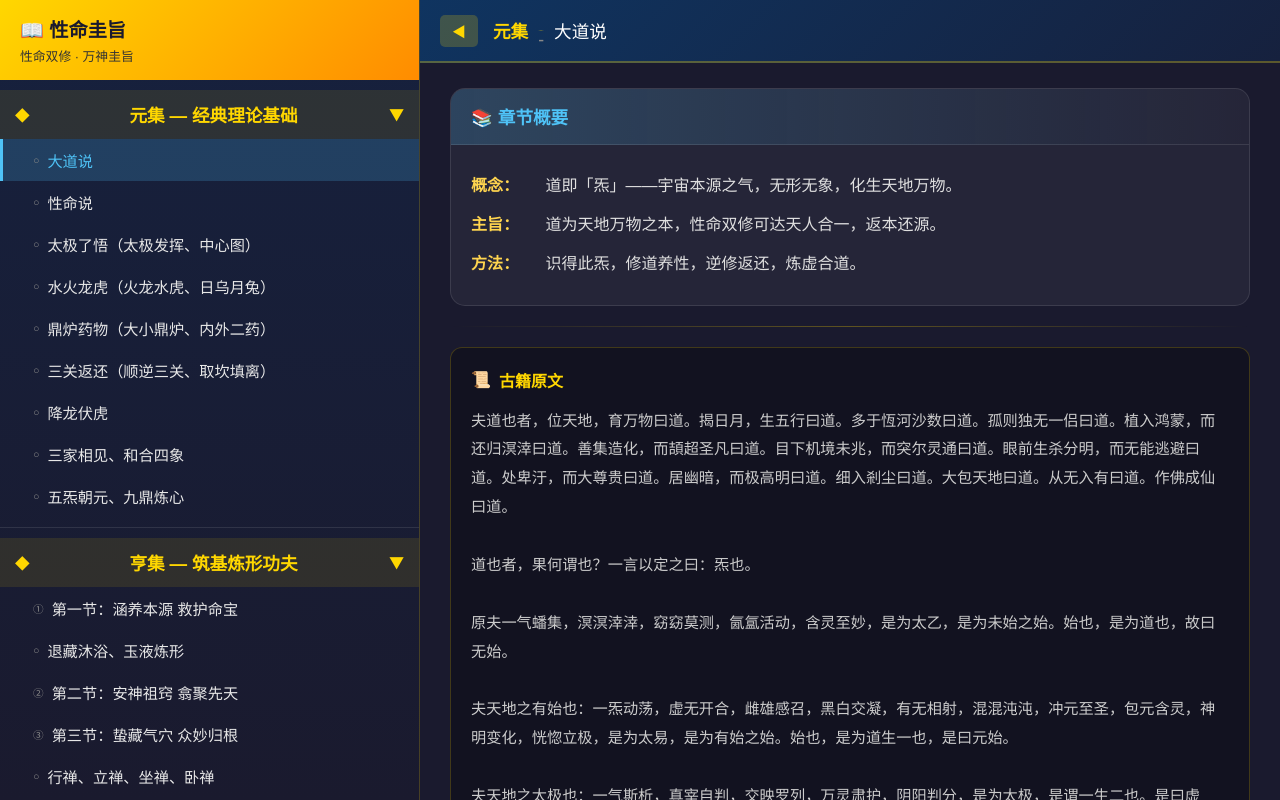
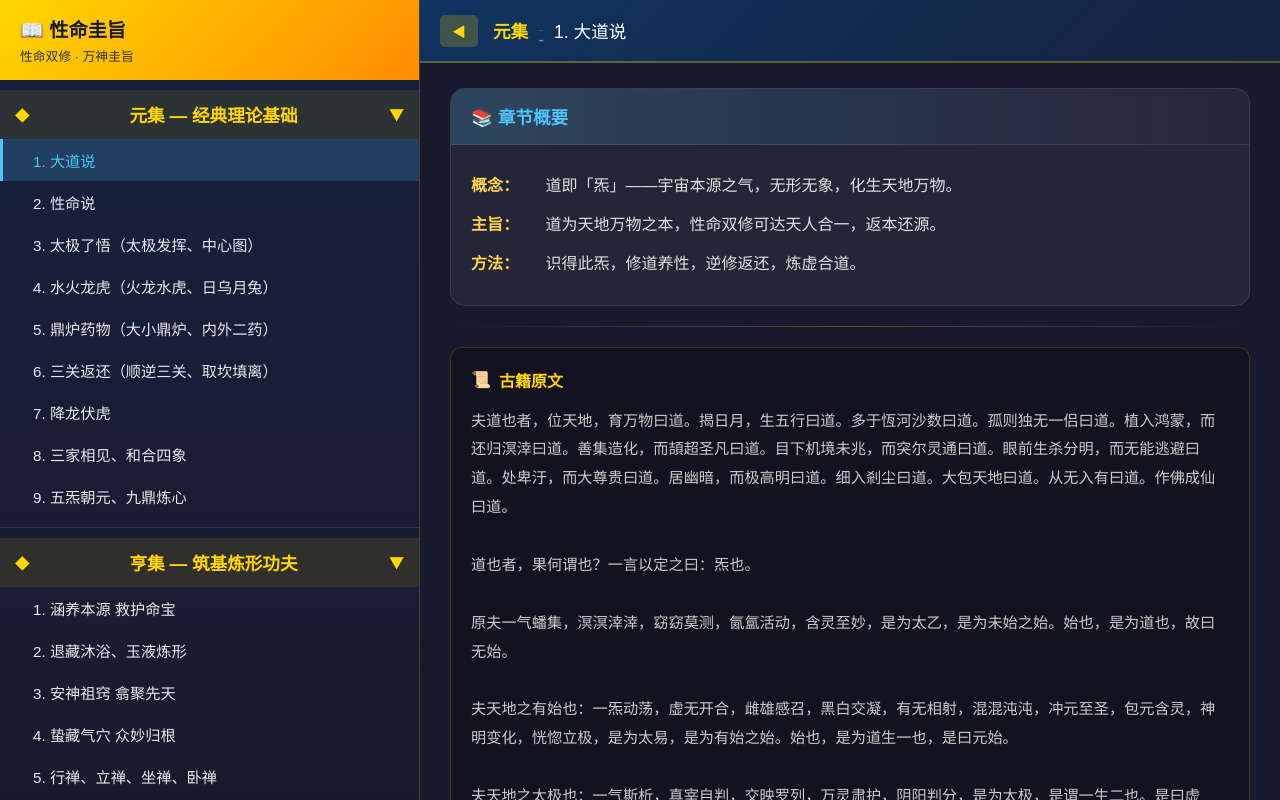
Before and after one commit to DalvikSu/xmgz, a plain HTML site: page index.html in a window 1280 px wide. Drawn offline with Linux system fonts and the light colour scheme.

Commit message:
添加章节编号并在banner显示

```diff
--- a/index.html
+++ b/index.html
@@ -574,31 +574,31 @@
                 </div>
                 <div class="collection-items">
                     <div class="section-item" data-section="大道说" onclick="showSection(this, '大道说')">
-                        <span class="section-name"><span class="section-icon">○</span> 大道说</span>
+                        <span class="section-name">1. 大道说</span>
                     </div>
                     <div class="section-item" data-section="性命说" onclick="showSection(this, '性命说')">
-                        <span class="section-name"><span class="section-icon">○</span> 性命说</span>
+                        <span class="section-name">2. 性命说</span>
                     </div>
                     <div class="section-item" data-section="太极了悟" onclick="showSection(this, '太极了悟')">
-                        <span class="section-name"><span class="section-icon">○</span> 太极了悟（太极发挥、中心图）</span>
+                        <span class="section-name">3. 太极了悟（太极发挥、中心图）</span>
                     </div>
                     <div class="section-item" data-section="水火龙虎" onclick="showSection(this, '水火龙虎')">
-                        <span class="section-name"><span class="section-icon">○</span> 水火龙虎（火龙水虎、日乌月兔）</span>
+                        <span class="section-name">4. 水火龙虎（火龙水虎、日乌月兔）</span>
                     </div>
                     <div class="section-item" data-section="鼎炉药物" onclick="showSection(this, '鼎炉药物')">
-                        <span class="section-name"><span class="section-icon">○</span> 鼎炉药物（大小鼎炉、内外二药）</span>
+                        <span class="section-name">5. 鼎炉药物（大小鼎炉、内外二药）</span>
                     </div>
                     <div class="section-item" data-section="三关返还" onclick="showSection(this, '三关返还')">
-                        <span class="section-name"><span class="section-icon">○</span> 三关返还（顺逆三关、取坎填离）</span>
+                        <span class="section-name">6. 三关返还（顺逆三关、取坎填离）</span>
                     </div>
                     <div class="section-item" data-section="降龙伏虎" onclick="showSection(this, '降龙伏虎')">
-                        <span class="section-name"><span class="section-icon">○</span> 降龙伏虎</span>
+                        <span class="section-name">7. 降龙伏虎</span>
                     </div>
                     <div class="section-item" data-section="三家四象" onclick="showSection(this, '三家四象')">
-                        <span class="section-name"><span class="section-icon">○</span> 三家相见、和合四象</span>
+                        <span class="section-name">8. 三家相见、和合四象</span>
                     </div>
                     <div class="section-item" data-section="五炁九鼎" onclick="showSection(this, '五炁九鼎')">
-                        <span class="section-name"><span class="section-icon">○</span> 五炁朝元、九鼎炼心</span>
+                        <span class="section-name">9. 五炁朝元、九鼎炼心</span>
                     </div>
                 </div>
             </div>
@@ -610,19 +610,19 @@
                 </div>
                 <div class="collection-items">
                     <div class="section-item" data-section="第一节口诀" onclick="showSection(this, '第一节口诀')">
-                        <span class="section-name"><span class="section-icon">①</span> 第一节：涵养本源 救护命宝</span>
+                        <span class="section-name">1. 涵养本源 救护命宝</span>
                     </div>
                     <div class="section-item" data-section="退藏沐浴" onclick="showSection(this, '退藏沐浴')">
-                        <span class="section-name"><span class="section-icon">○</span> 退藏沐浴、玉液炼形</span>
+                        <span class="section-name">2. 退藏沐浴、玉液炼形</span>
                     </div>
                     <div class="section-item" data-section="第二节口诀" onclick="showSection(this, '第二节口诀')">
-                        <span class="section-name"><span class="section-icon">②</span> 第二节：安神祖窍 翕聚先天</span>
+                        <span class="section-name">3. 安神祖窍 翕聚先天</span>
                     </div>
                     <div class="section-item" data-section="第三节口诀" onclick="showSection(this, '第三节口诀')">
-                        <span class="section-name"><span class="section-icon">③</span> 第三节：蛰藏气穴 众妙归根</span>
+                        <span class="section-name">4. 蛰藏气穴 众妙归根</span>
                     </div>
                     <div class="section-item" data-section="行立坐卧" onclick="showSection(this, '行立坐卧')">
-                        <span class="section-name"><span class="section-icon">○</span> 行禅、立禅、坐禅、卧禅</span>
+                        <span class="section-name">5. 行禅、立禅、坐禅、卧禅</span>
                     </div>
                 </div>
             </div>
@@ -634,19 +634,19 @@
                 </div>
                 <div class="collection-items">
                     <div class="section-item" data-section="第四节口诀" onclick="showSection(this, '第四节口诀')">
-                        <span class="section-name"><span class="section-icon">④</span> 第四节：天人合发 采药归壶</span>
+                        <span class="section-name">1. 天人合发 采药归壶</span>
                     </div>
                     <div class="section-item" data-section="聚火载金" onclick="showSection(this, '聚火载金')">
-                        <span class="section-name"><span class="section-icon">○</span> 聚火载金、闭任开督</span>
+                        <span class="section-name">2. 聚火载金、闭任开督</span>
                     </div>
                     <div class="section-item" data-section="第五节口诀" onclick="showSection(this, '第五节口诀')">
-                        <span class="section-name"><span class="section-icon">⑤</span> 第五节：乾坤交媾 去矿留金</span>
+                        <span class="section-name">3. 乾坤交媾 去矿留金</span>
                     </div>
                     <div class="section-item" data-section="第六节口诀" onclick="showSection(this, '第六节口诀')">
-                        <span class="section-name"><span class="section-icon">⑥</span> 第六节：灵丹入鼎 长养圣胎</span>
+                        <span class="section-name">4. 灵丹入鼎 长养圣胎</span>
                     </div>
                     <div class="section-item" data-section="周天火候" onclick="showSection(this, '周天火候')">
-                        <span class="section-name"><span class="section-icon">○</span> 周天火候、长养圣胎</span>
+                        <span class="section-name">5. 周天火候、长养圣胎</span>
                     </div>
                 </div>
             </div>
@@ -658,22 +658,22 @@
                 </div>
                 <div class="collection-items">
                     <div class="section-item" data-section="第七节口诀" onclick="showSection(this, '第七节口诀')">
-                        <span class="section-name"><span class="section-icon">⑦</span> 第七节：婴儿现形 出离苦海</span>
+                        <span class="section-name">1. 婴儿现形 出离苦海</span>
                     </div>
                     <div class="section-item" data-section="真空炼形" onclick="showSection(this, '真空炼形')">
-                        <span class="section-name"><span class="section-icon">○</span> 真空炼形法则</span>
+                        <span class="section-name">2. 真空炼形法则</span>
                     </div>
                     <div class="section-item" data-section="第八节口诀" onclick="showSection(this, '第八节口诀')">
-                        <span class="section-name"><span class="section-icon">⑧</span> 第八节：移神内院 端拱冥心</span>
+                        <span class="section-name">3. 移神内院 端拱冥心</span>
                     </div>
                     <div class="section-item" data-section="六通验证" onclick="showSection(this, '六通验证')">
-                        <span class="section-name"><span class="section-icon">○</span> 六通验证</span>
+                        <span class="section-name">4. 六通验证</span>
                     </div>
                     <div class="section-item" data-section="第九节口诀" onclick="showSection(this, '第九节口诀')">
-                        <span class="section-name"><span class="section-icon">⑨</span> 第九节：本体虚空 超出三界</span>
+                        <span class="section-name">5. 本体虚空 超出三界</span>
                     </div>
                     <div class="section-item" data-section="三身成就" onclick="showSection(this, '三身成就')">
-                        <span class="section-name"><span class="section-icon">○</span> 三身成就（法报化）</span>
+                        <span class="section-name">6. 三身成就（法报化）</span>
                     </div>
                 </div>
             </div>
@@ -723,6 +723,7 @@
             "大道说": {
                 title: "大道说",
                 collection: "元集",
+                sectionNumber: 1,
                 summary: {
                     "概念": "道即「炁」——宇宙本源之气，无形无象，化生天地万物。",
                     "主旨": "道为天地万物之本，性命双修可达天人合一，返本还源。",
@@ -748,6 +749,7 @@
             "性命说": {
                 title: "性命说",
                 collection: "元集",
+                sectionNumber: 2,
                 summary: {
                     "概念": "性者元神（心），命者元炁（身）；性为神、命为气。儒曰存心养性，道曰修心练性，释曰明心见性。",
                     "主旨": "性命本一，性命双修，心息相依，神气交凝，归于本来真心。",
@@ -767,6 +769,7 @@
             "太极了悟": {
                 title: "太极了悟（太极发挥、中心图）",
                 collection: "元集",
+                sectionNumber: 3,
                 summary: {
                     "概念": "太极为混沌未分之炁，中心为灵关一窍——人之生死主宰，性命之根。",
                     "主旨": "守中抱一，万化归心；此窍乃神仙长胎住息之乡，赤子安身立命之处。",
@@ -784,6 +787,7 @@
             "水火龙虎": {
                 title: "水火龙虎（火龙水虎、日乌月兔）",
                 collection: "元集",
+                sectionNumber: 4,
                 summary: {
                     "概念": "火龙（心/神/离）、水虎（肾/气/坎）；日乌（阳精）、月兔（阴精）。水火既济方成金丹。",
                     "主旨": "心火下降，肾水上升，水火相济，阴阳交媾。",
@@ -799,6 +803,7 @@
             "鼎炉药物": {
                 title: "鼎炉药物（大小鼎炉、内外二药）",
                 collection: "元集",
+                sectionNumber: 5,
                 summary: {
                     "概念": "大鼎炉（乾首/上丹田）、小鼎炉（坤腹/下丹田）；外药（交感精）、内药（先天炁）。",
                     "主旨": "以鼎炉烹炼药物，内外药相凝成丹。先修外药，后采内药。",
@@ -816,6 +821,7 @@
             "三关返还": {
                 title: "三关返还（顺逆三关、取坎填离）",
                 collection: "元集",
+                sectionNumber: 6,
                 summary: {
                     "概念": "顺则生人（心肾分离），逆则成仙（坎离相交）；取坎中之阳填离中之阴，复归纯阳。",
                     "主旨": "逆转造化，返本还源，炼就纯阳之体。",
@@ -833,6 +839,7 @@
             "降龙伏虎": {
                 title: "降龙伏虎",
                 collection: "元集",
+                sectionNumber: 7,
                 summary: {
                     "概念": "龙（妄念/心火）、虎（情欲/肾水）；降伏后天识神，驯服心猿意马。",
                     "主旨": "降伏龙虎，使其不驰不纵，各安其位。",
@@ -848,6 +855,7 @@
             "三家四象": {
                 title: "三家相见、和合四象",
                 collection: "元集",
+                sectionNumber: 8,
                 summary: {
                     "概念": "三家（神、气、精）、四象（木火金水/青龙白虎朱雀玄武），五行攒簇。",
                     "主旨": "三家相见，四象和合，五行攒簇，归于混沌。",
@@ -861,6 +869,7 @@
             "五炁九鼎": {
                 title: "五炁朝元、九鼎炼心",
                 collection: "元集",
+                sectionNumber: 9,
                 summary: {
                     "概念": "五炁（心肝脾肺肾）朝向上元（上丹田）；九鼎炼心，九次转换，炼尽阴魔。",
                     "主旨": "五脏之气归根，与天地相通；心死神活，识死性现。",
@@ -876,6 +885,7 @@
             "第一节口诀": {
                 title: "第一节口诀：涵养本源 救护命宝",
                 collection: "亨集",
+                sectionNumber: 1,
                 summary: {
                     "概念": "灵关一窍——人身生生主宰，性命之根。本来妙觉真心为'不死人'，即元神。",
                     "主旨": "识得此窍则长生，迷失此窍则轮转。认得真心，不被识神所迷。",
@@ -911,6 +921,7 @@
             "退藏沐浴": {
                 title: "退藏沐浴、玉液炼形",
                 collection: "亨集",
+                sectionNumber: 2,
                 summary: {
                     "概念": "退藏于密，沐浴身心；玉液为津液，咽之可炼形化气。",
                     "主旨": "沐浴身心，保养元炁；以玉液灌溉，渐次化精为气。",
@@ -934,6 +945,7 @@
             "第二节口诀": {
                 title: "第二节口诀：安神祖窍 翕聚先天",
                 collection: "亨集",
+                sectionNumber: 3,
                 summary: {
                     "概念": "祖窍（玄关）——神气归根之所；翕聚即聚集先天一气。",
                     "主旨": "神住此窍则气住，气住此窍则精凝。",
@@ -957,6 +969,7 @@
             "第三节口诀": {
                 title: "第三节口诀：蛰藏气穴 众妙归根",
                 collection: "亨集",
+                sectionNumber: 4,
                 summary: {
                     "概念": "气穴（下丹田）——元气归藏之地；蛰藏如虫伏，深藏不出。",
                     "主旨": "将气收入气穴，如虫蛰伏，神气归根，命蒂归根。",
@@ -978,6 +991,7 @@
             "行立坐卧": {
                 title: "行禅、立禅、坐禅、卧禅",
                 collection: "亨集",
+                sectionNumber: 5,
                 summary: {
                     "概念": "四禅法：行禅、立禅、坐禅、卧禅，动静结合，时时皆可炼功。",
                     "主旨": "行住坐卧皆可炼功，心息相依为要。",
@@ -1003,6 +1017,7 @@
             "第四节口诀": {
                 title: "第四节口诀：天人合发 采药归壶",
                 collection: "利集",
+                sectionNumber: 1,
                 summary: {
                     "概念": "人身一小天地，天人合发之时（活子时）；采先天一气（真铅）以归壶。",
                     "主旨": "把握阴阳交替之机，采药以归壶，补已亏之元气。",
@@ -1044,6 +1059,7 @@
             "聚火载金": {
                 title: "聚火载金、闭任开督",
                 collection: "利集",
+                sectionNumber: 2,
                 summary: {
                     "概念": "以火（神）运金（气），载之而行；打通任督二脉，气行小周天。",
                     "主旨": "以神驭气，循任督运行，聚火载金，周天循环。",
@@ -1065,6 +1081,7 @@
             "第五节口诀": {
                 title: "第五节口诀：乾坤交媾 去矿留金",
                 collection: "利集",
+                sectionNumber: 3,
                 summary: {
                     "概念": "心肾相交，坎离相合，如乾坤定位；除去阴渣杂质，留存纯阳金丹。",
                     "主旨": "阴阳和合，产药结丹；炼尽阴滓，化为纯阳。",
@@ -1085,6 +1102,7 @@
             "第六节口诀": {
                 title: "第六节口诀：灵丹入鼎 长养圣胎",
                 collection: "利集",
+                sectionNumber: 4,
                 summary: {
                     "概念": "将灵丹（先天炁凝结）收入丹田鼎器；圣胎（阳神雏形）需长养温培。",
                     "主旨": "丹入鼎而温养，胎成形而待出。",
@@ -1114,6 +1132,7 @@
             "周天火候": {
                 title: "周天火候、长养圣胎",
                 collection: "利集",
+                sectionNumber: 5,
                 summary: {
                     "概念": "子午周天（南北）、卯酉周天（东西）——火候运行之规。",
                     "主旨": "依时行火，动静交替，卯酉沐浴，周天循环。",
@@ -1139,6 +1158,7 @@
             "第七节口诀": {
                 title: "第七节口诀：婴儿现形 出离苦海",
                 collection: "贞集",
+                sectionNumber: 1,
                 summary: {
                     "概念": "阳神如婴儿成形（圣胎成熟），可出离下丹田；真空炼形，形神俱妙。",
                     "主旨": "十月养胎，婴儿成形，可以移居天谷；出离生死苦海。",
@@ -1164,6 +1184,7 @@
             "真空炼形": {
                 title: "真空炼形法则",
                 collection: "贞集",
+                sectionNumber: 2,
                 summary: {
                     "概念": "形神俱妙，与道合真；炼尽阴滓，变幻纯阳之体。",
                     "主旨": "外其身而虚空之，形神俱炼，与太虚同体。",
@@ -1189,6 +1210,7 @@
             "第八节口诀": {
                 title: "第八节口诀：移神内院 端拱冥心",
                 collection: "贞集",
+                sectionNumber: 3,
                 summary: {
                     "概念": "将阳神移至上丹田（泥丸/天谷）；端坐拱手，冥心入定，合乎自然。",
                     "主旨": "由下田迁至上田，印证本来；万缘放下，无思无为。",
@@ -1216,6 +1238,7 @@
             "六通验证": {
                 title: "六通验证",
                 collection: "贞集",
+                sectionNumber: 4,
                 summary: {
                     "概念": "六通：天眼、天耳、宿命、他心、神足、漏尽。修炼到一定程度自然显现。",
                     "主旨": "神通是修炼的副产品，不可追求，智慧照破为要。",
@@ -1241,6 +1264,7 @@
             "第九节口诀": {
                 title: "第九节口诀：本体虚空 超出三界",
                 collection: "贞集",
+                sectionNumber: 5,
                 summary: {
                     "概念": "本来面目，虚空本体，与太虚同体；跳出三界（欲界、色界、无色界）。",
                     "主旨": "粉碎虚空，返于无极，证得无上正觉。",
@@ -1272,6 +1296,7 @@
             "三身成就": {
                 title: "三身成就（法报化）",
                 collection: "贞集",
+                sectionNumber: 6,
                 summary: {
                     "概念": "法身（清净）、报身（圆满）、化身（千百亿）；金丹成就后，分形散影。",
                     "主旨": "三身成就，与佛无二，与道合真。",
@@ -1343,7 +1368,7 @@
                     <div class="header-titles">
                         <span class="collection-name">${data.collection}</span>
                         <span class="divider"> - </span>
-                        <span class="section-name">${data.title}</span>
+                        <span class="section-name">${data.sectionNumber}. ${data.title}</span>
                     </div>
                 </div>
                 <div class="content-body">
```
